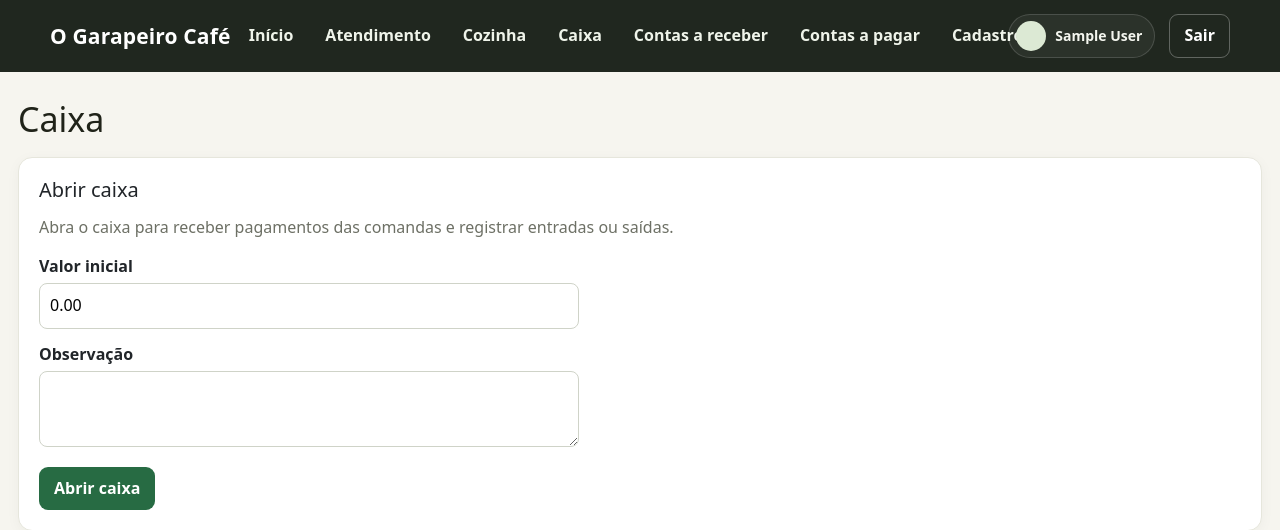
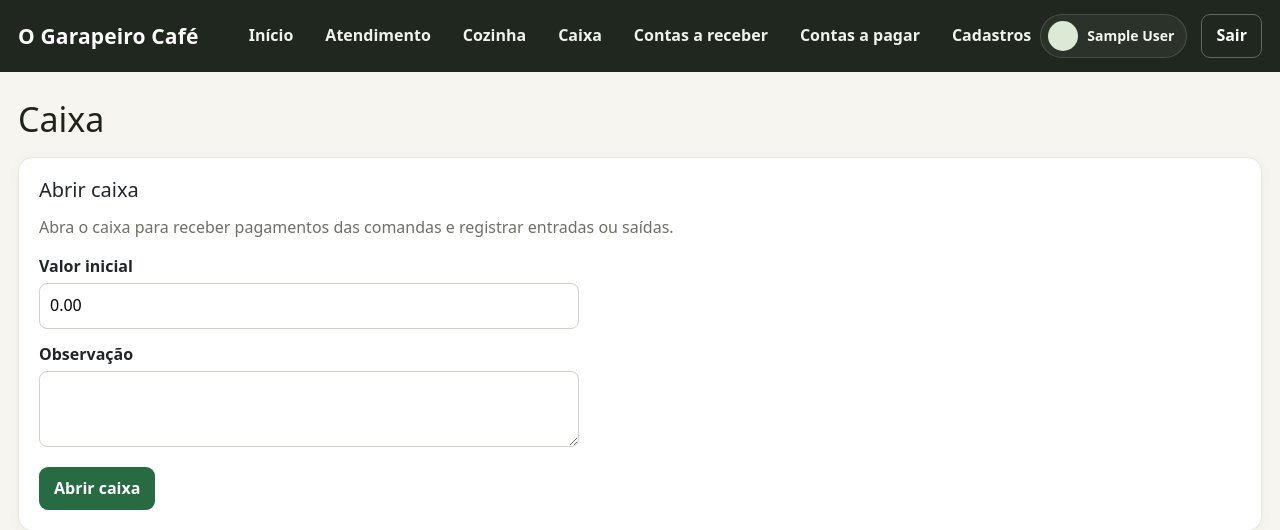
Before and after one commit to joaosalesgn/garapeiro, a Django app: page /caixa/ in a window 1280 px wide. Shown: the top 530 px of the page. Run offline with Django 5.2, Linux system fonts and the light colour scheme; the visitor is signed in with stand-in values (Sample User, id 1); data that the repository does not hold is empty; parts of the project's set-up code (start-up, migrations or seed data) failed here and were passed over.

Commit message:
Corrigido o css do header separando os menus

```diff
--- a/static/css/utils.css
+++ b/static/css/utils.css
@@ -33,7 +33,7 @@ a:hover {
 header {
     background: #20271f;
     color: #fff;
-    padding: 12px max(18px, calc((100% - 1180px)/2));
+    padding: 12px max(18px, calc((100% - 1700px)/2));
     display: grid;
     grid-template-columns: minmax(0, 1fr) auto minmax(0, 1fr);
     align-items: center;
```
